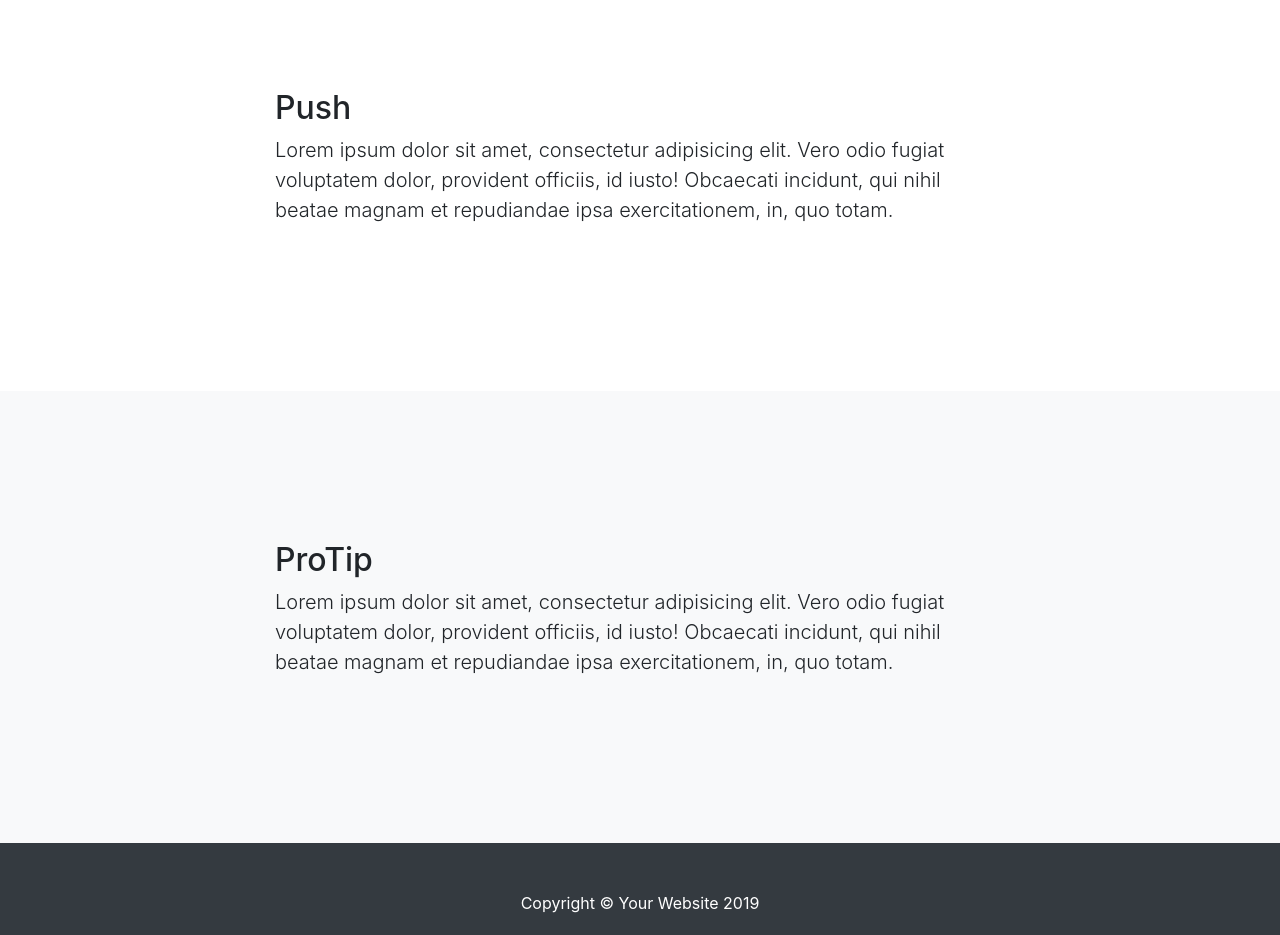
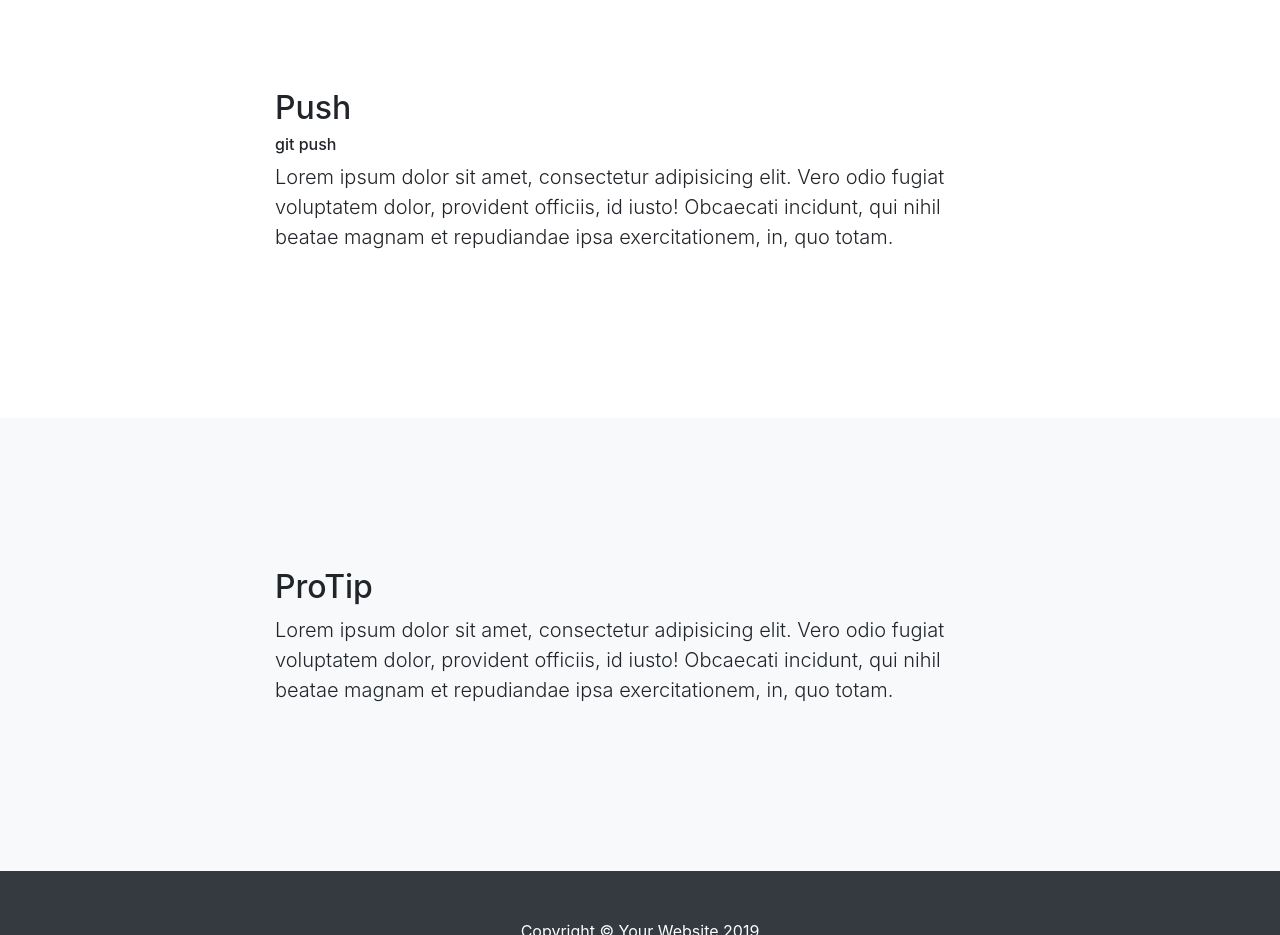
Before and after one commit to patisatori/GIT_CheatSheet_forDev, a website with bundled scripts: page index.html in a window 1280 px wide. Shown: the part 2820-3755 px from the top of the page. Built offline with nearby package versions, Linux system fonts and the light colour scheme.

Commit message:
update push area

```diff
--- a/index.html
+++ b/index.html
@@ -134,6 +134,7 @@
       <div class="row">
         <div class="col-lg-8 mx-auto">
           <h2>Push</h2>
+            <h6>git push</h6>
           <p class="lead">Lorem ipsum dolor sit amet, consectetur adipisicing elit. Vero odio fugiat voluptatem dolor, provident officiis, id iusto! Obcaecati incidunt, qui nihil beatae magnam et repudiandae ipsa exercitationem, in, quo totam.</p>
         </div>
       </div>
```
